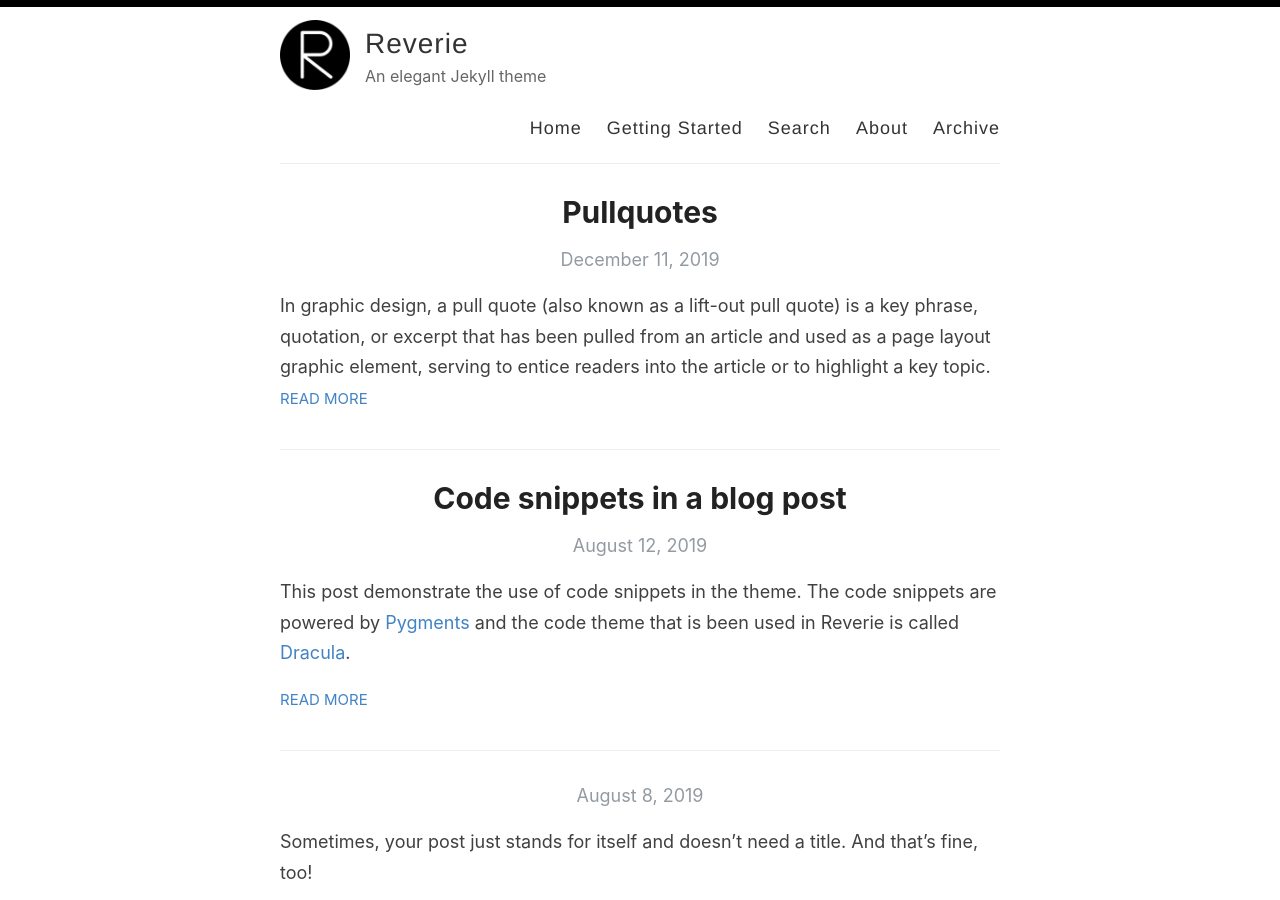
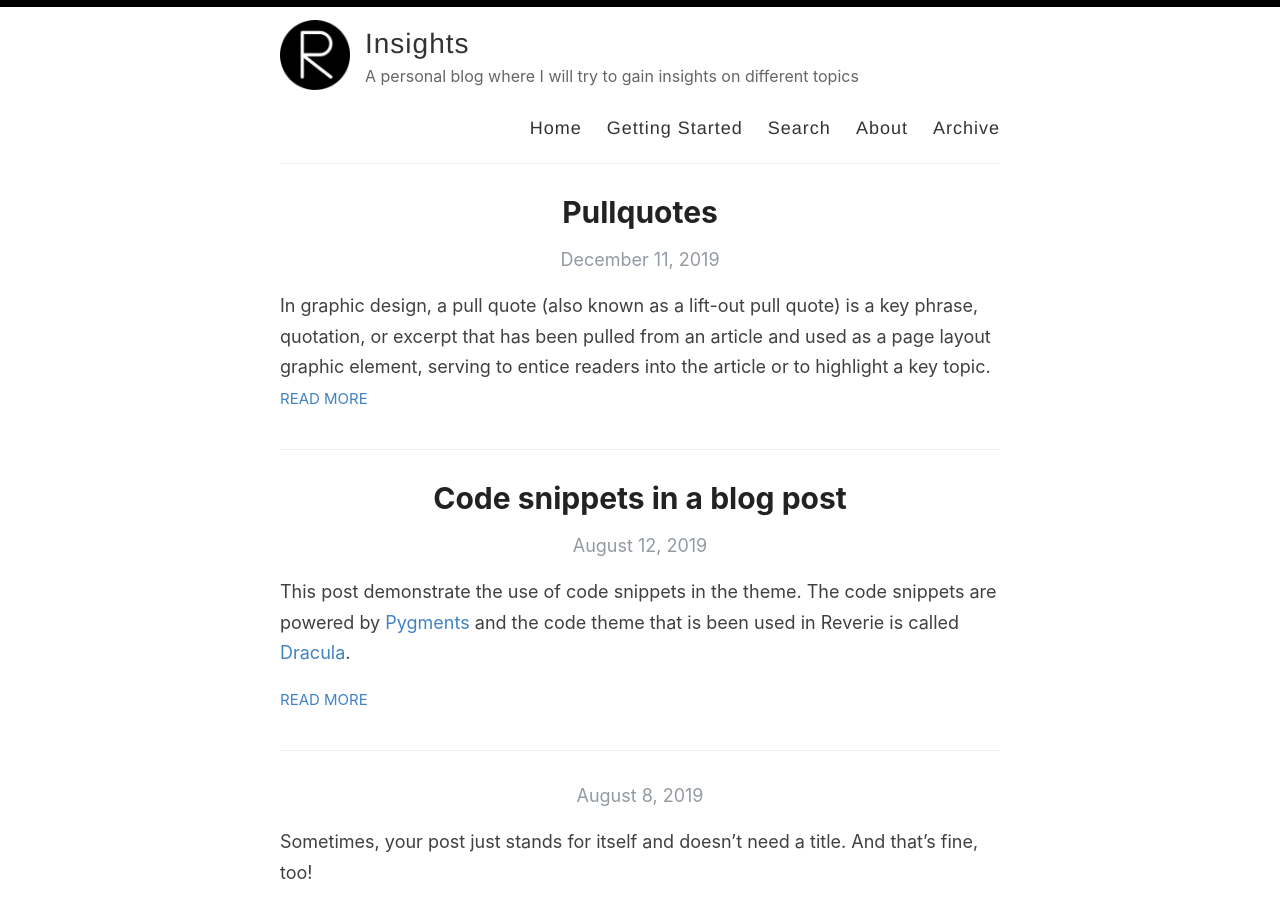
Before and after one commit to RoboticEye/roboticeye.github.io, a Jekyll site: the page built from index.html, in a window 1280 px wide and 900 px high. Built offline with Jekyll 4.4.1, drawn with Linux system fonts in a browser that asks for light colours; the list of posts is cut into pages by our own code.

Commit message:
Update _config.yml

```diff
--- a/_config.yml
+++ b/_config.yml
@@ -3,13 +3,13 @@
 #
 
 # Name of your site (displayed in the header)
-name: Reverie
+name: Insights
 
 # Name of the author
-author: Amit Merchant
+author: ND
 
 # Short bio or description (displayed in the header)
-description: An elegant Jekyll theme
+description: A personal blog where I will try to gain insights on different topics
 
 # URL of your avatar or profile pic (you could use your GitHub profile pic)
 avatar: /images/reverie.png
@@ -21,15 +21,15 @@ avatar: /images/reverie.png
 # Includes an icon in the footer for each username you enter
 footer-links:
   dribbble:
-  email: amit.d.merchant@gmail.com
+  email: blog@gmail.com
   facebook:
   flickr:
-  github: amitmerchant1990/reverie
+  github:
   instagram:
   linkedin:
   pinterest:
   rss: rss
-  twitter: amit_merchant
+  twitter:
   stackoverflow:
   youtube: # channel/<your_long_string> or user/<user-name>
   googleplus: # anything in your profile username that comes after plus.google.com/
@@ -41,7 +41,7 @@ footer-links:
 disqus:
 
 # Enter your Google Analytics web tracking code (e.g. UA-2110908-2) to activate tracking
-google_analytics: UA-43339302-11
+google_analytics:
 
 # For newer "GA4" analytics, use the following instead of the "UA" entry above
 #google_analytics_ga4: G-GABC1DEFG
```
